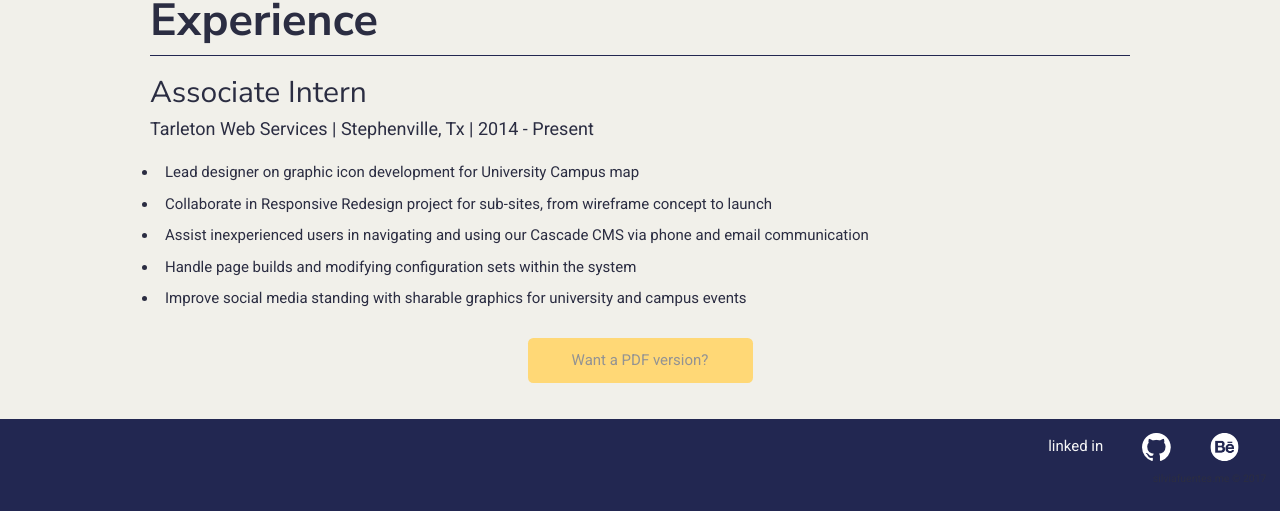
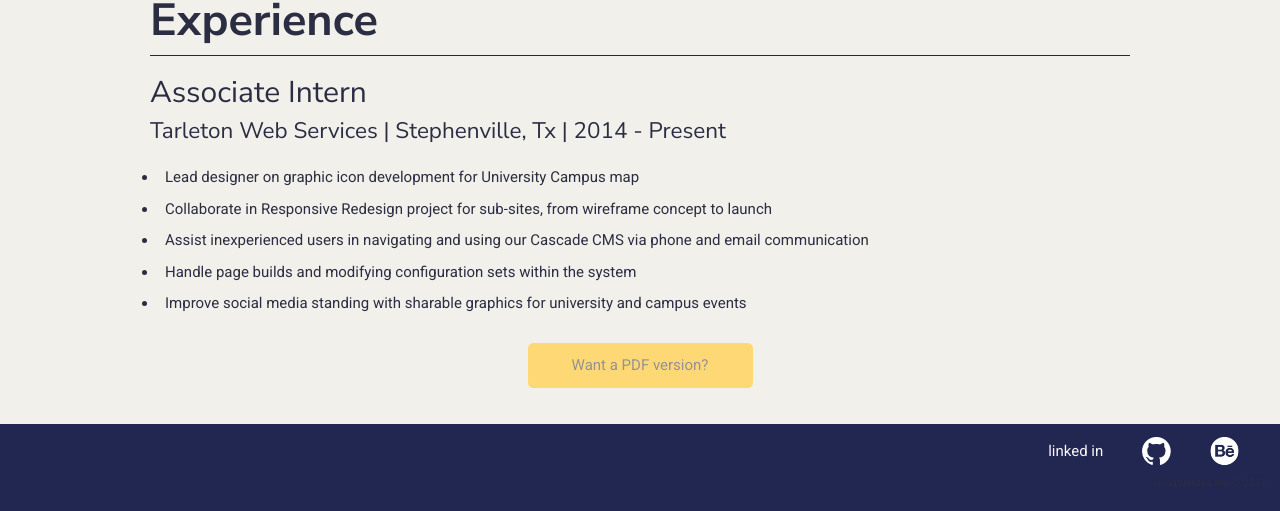
Before and after one commit to silviafuen/silviafuen.github.io, a Jekyll site: the page built from resume/index.html, in a window 1280 px wide. Shown: the part 911-1422 px from the top of the page. Built offline with Jekyll 4.4.1, drawn with Linux system fonts in a browser that asks for light colours.

Commit message:
H4 addition and color change
The change of color to match palette

```diff
--- a/css/main.css
+++ b/css/main.css
@@ -1,6 +1,6 @@
 body,html {
   background-color: #222751;
-  color: #F6F3F0;
+  color: #F1F0EA;
   font-size: 15px;
   font-family: 'Roboto', sans-serif;
 
@@ -45,13 +45,13 @@
 }
 
 h1 {
- color: #F6F3F0;
+ color: #F1F0EA;
  font-family: 'Nunito Sans', sans-serif;
  font-size: 4em;
  font-weight: bold;
 }
 h2 {
-  color: #F6F3F0;
+  color: #F1F0EA;
   font-family: 'Nunito Sans', sans-serif;
   font-size: 3em;
   font-weight: bold;
@@ -60,6 +60,12 @@
   color: #F6F3F0;
   font-family: 'Nunito Sans', sans-serif;
   font-size: 2em;
+}
+
+h4 {
+    color: #939393;
+    font-family: 'Nunito Sans', sans-serif;
+    font-size: 1.5em;
 }
 
 nav {
```
